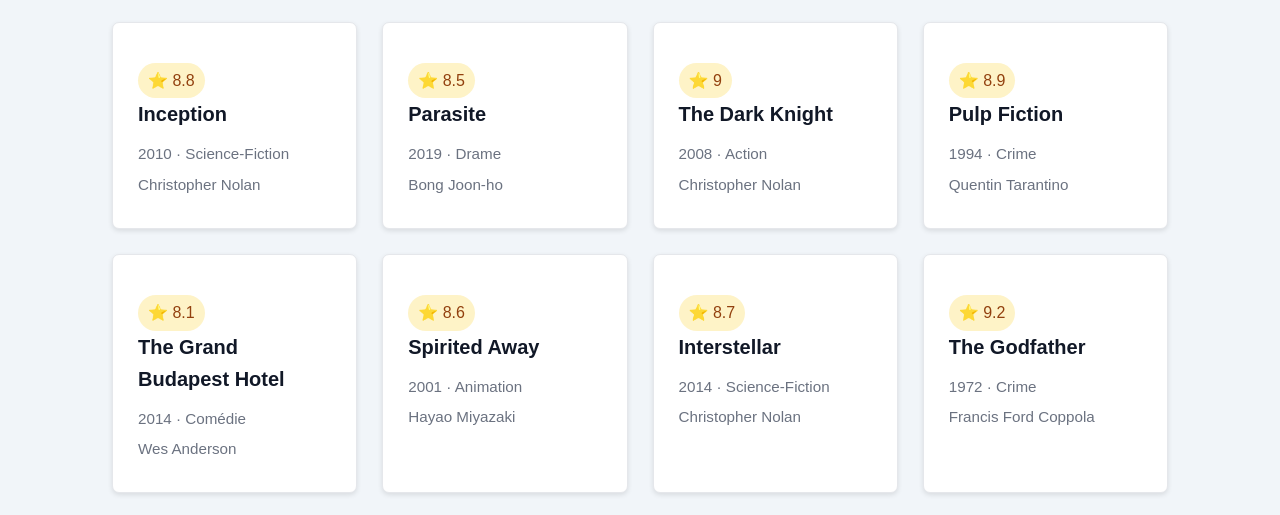
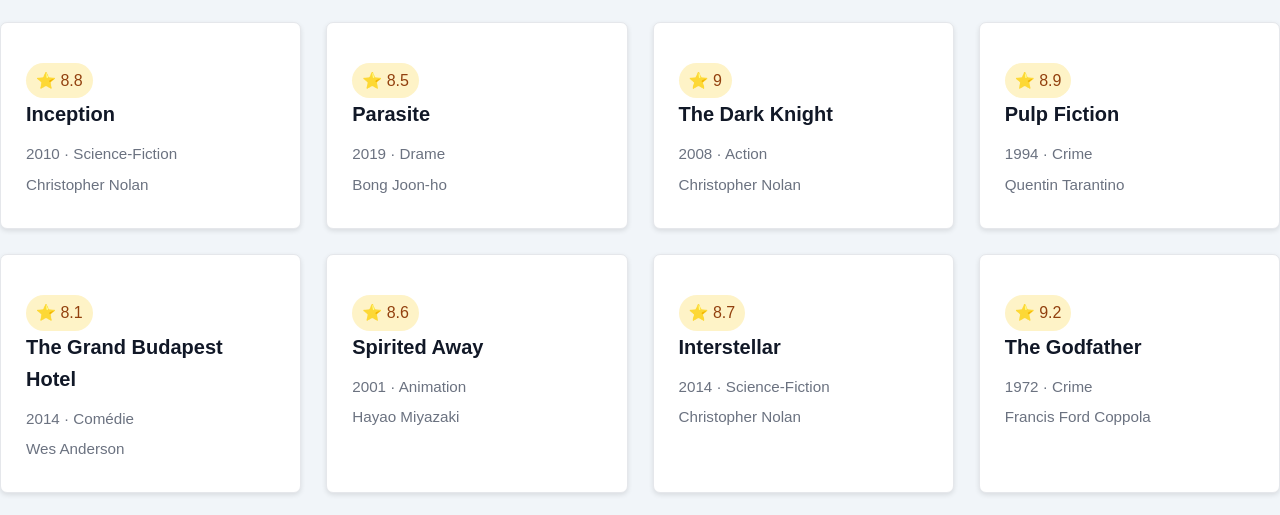
Before and after one commit to yanox123456789/movie-explorer, a plain HTML site: page index.html in a window 1280 px wide. Shown: the part 224-739 px from the top of the page. Drawn offline with Linux system fonts and the light colour scheme.

Commit message:
Revert "Merge remote-tracking branch 'origin/modifier-marges-grille'"
This reverts commit 46a5524a6b2581ab861838c3b8be84fe2fb107bb, reversing
changes made to bb24b3e64f959752bde2a00f52a575eaec8b93a9.

```diff
--- a/style.css
+++ b/style.css
@@ -52,8 +52,6 @@ body {
     display: grid;
     grid-template-columns: repeat(4, 1fr);
     gap: 25px;
-    margin-left: 112px;
-    margin-right: 112px;
 }
 
 
```
